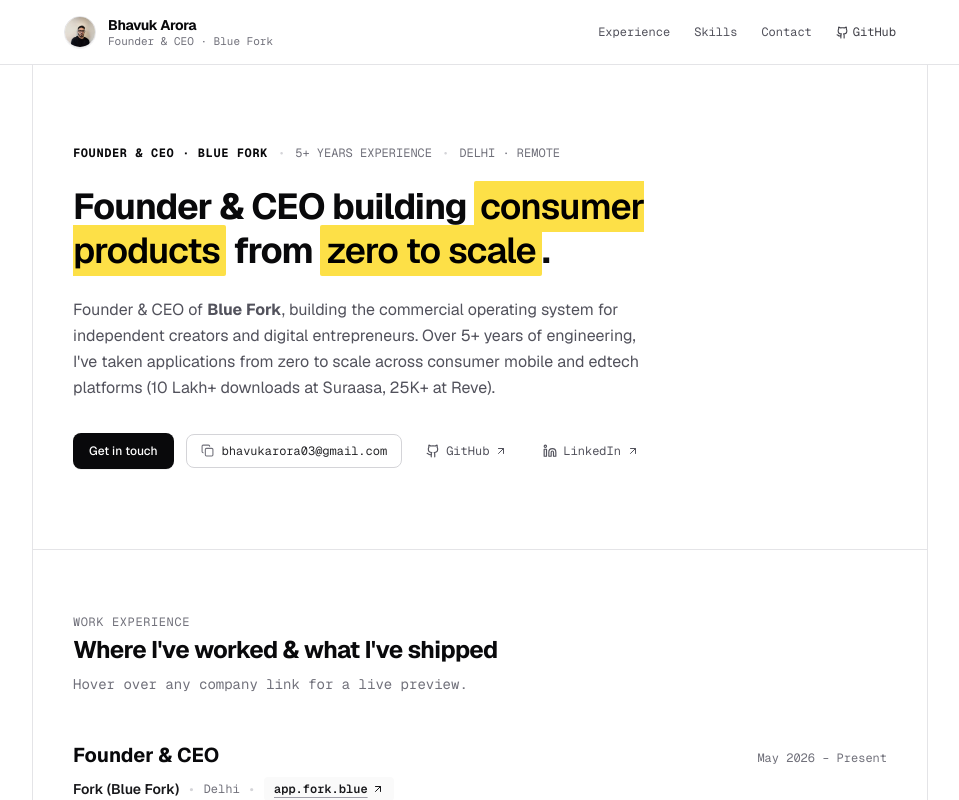
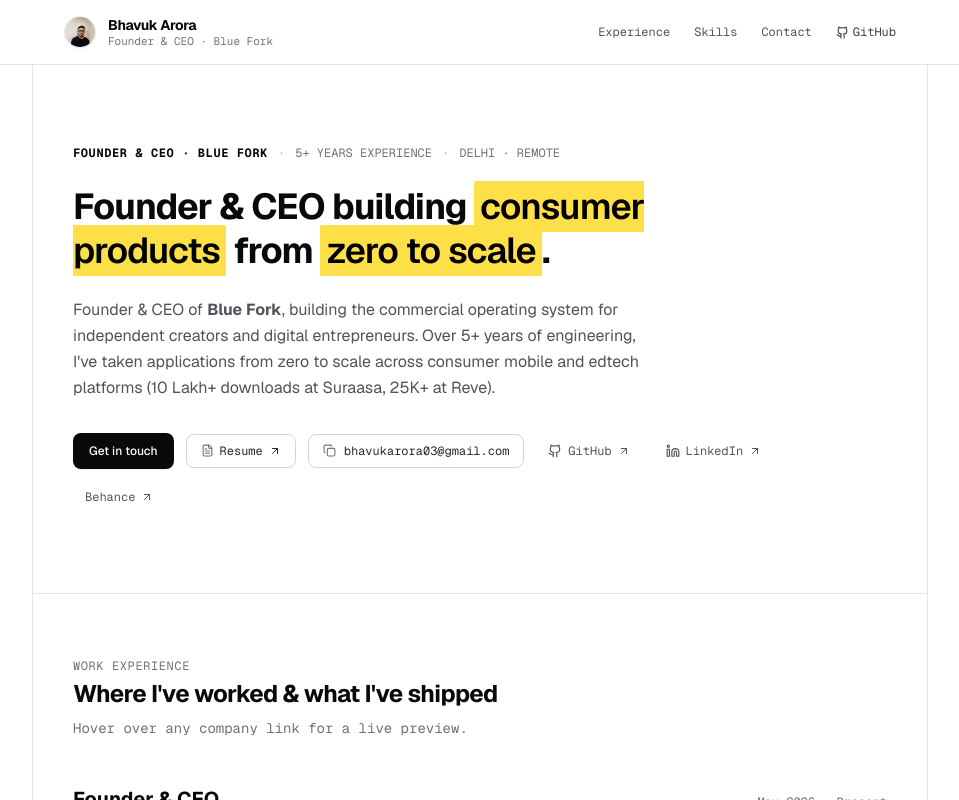
Before and after one commit to bhavukar/bhavuk.website, a Next.js app: page / in a window 1280 px wide. Shown: the top 800 px of the page, without its empty margins (160-1119 px from the left). Built offline with nearby package versions, Linux system fonts and the light colour scheme.

Commit message:
feat: add subtle Resume link, Behance integration in hero, contact, and Schema.org

```diff
--- a/app/layout.tsx
+++ b/app/layout.tsx
@@ -203,6 +203,7 @@ const jsonLd = {
       sameAs: [
         'https://github.com/bhavukar',
         'https://www.linkedin.com/in/bhavuk-arora-4a7263216/',
+        'https://www.behance.net/bhavukarora1',
         'https://www.instagram.com/nobhavuk/',
         'https://x.com/nobhavuk',
         'https://app.fork.blue',
--- a/app/page.tsx
+++ b/app/page.tsx
@@ -10,6 +10,7 @@ import {
   ArrowUpRight,
   Copy,
   Check,
+  FileText,
 } from 'lucide-react';
 
 interface ExperienceItem {
@@ -293,6 +294,17 @@ export default function Home() {
                 Get in touch
               </a>
 
+              <a
+                href="/bhavuk_arora_resume.pdf"
+                target="_blank"
+                rel="noopener noreferrer"
+                className="border border-zinc-300 hover:border-zinc-900 bg-white text-zinc-800 font-mono text-xs px-3 sm:px-3.5 py-2 rounded-lg transition-all flex items-center gap-1.5 cursor-pointer hover:translate-y-[-1px]"
+              >
+                <FileText size={13} className="text-zinc-500" />
+                <span>Resume</span>
+                <ArrowUpRight size={12} />
+              </a>
+
               <button
                 onClick={handleCopyEmail}
                 className="border border-zinc-300 hover:border-zinc-900 bg-white text-zinc-800 font-mono text-xs px-3 sm:px-3.5 py-2 rounded-lg transition-all flex items-center gap-1.5 sm:gap-2 cursor-pointer hover:translate-y-[-1px]"
@@ -329,6 +341,16 @@ export default function Home() {
               >
                 <Linkedin size={14} />
                 <span>LinkedIn</span>
+                <ArrowUpRight size={12} />
+              </a>
+
+              <a
+                href="https://www.behance.net/bhavukarora1"
+                target="_blank"
+                rel="noopener noreferrer"
+                className="text-zinc-600 hover:text-zinc-950 font-mono text-xs px-2.5 sm:px-3 py-2 flex items-center gap-1.5 transition-colors"
+              >
+                <span>Behance</span>
                 <ArrowUpRight size={12} />
               </a>
             </div>
@@ -625,6 +647,16 @@ export default function Home() {
                 </a>
                 <span className="text-zinc-700">•</span>
                 <a
+                  href="https://www.behance.net/bhavukarora1"
+                  target="_blank"
+                  rel="noopener noreferrer"
+                  className="flex items-center gap-1.5 hover:text-white transition-colors"
+                >
+                  <span>Behance</span>
+                  <ArrowUpRight size={12} />
+                </a>
+                <span className="text-zinc-700">•</span>
+                <a
                   href="https://www.instagram.com/nobhavuk/"
                   target="_blank"
                   rel="noopener noreferrer"
```
Also changed, not shown: 1 other file (tests, documents, lock files or other folders).
